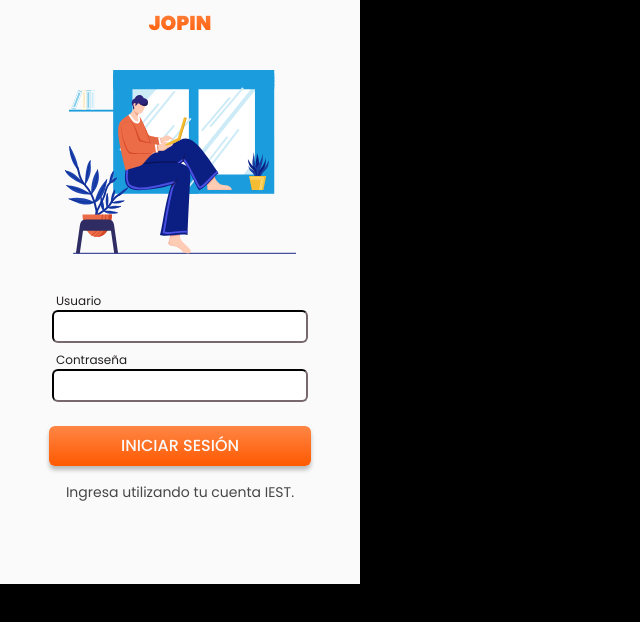
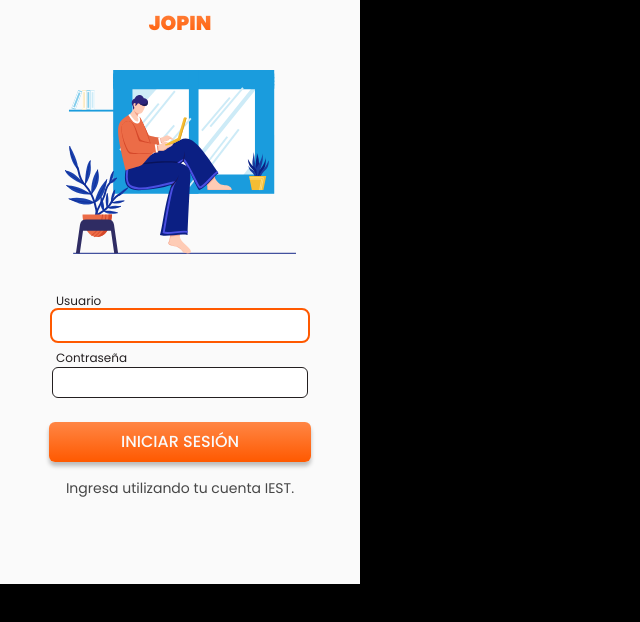
Before and after one commit to lastra-dev/jopin, a React (Create React App) app: page / in a window 1280 px wide. Shown: the top 622 px of the page, without its empty margins (0-640 px from the left). Built offline with nearby package versions, Linux system fonts and the light colour scheme.

Commit message:
style(LoginScreen): Change color from input hover to focus

```diff
--- a/src/screens/LoginScreen/LoginScreen.css
+++ b/src/screens/LoginScreen/LoginScreen.css
@@ -7,16 +7,19 @@
   margin: 24px 0 16px;
 }
 
+.login-btn:focus {
+  outline: 2px solid hsl(var(--clr-dark));
+}
+
 .input {
   padding: 4px;
   width: 256px;
-  border-color: hsl(var(--clr-dark));
+  border: 1px solid hsl(var(--clr-dark));
 }
 
-.input:hover {
-  padding: 4px;
-  width: 256px;
-  border-color: hsl(var(--clr-orange));
+.input:focus {
+  border-color: transparent;
+  outline: 2px solid hsl(var(--clr-orange));
 }
 
 .label {
--- a/src/screens/LoginScreen/index.js
+++ b/src/screens/LoginScreen/index.js
@@ -13,11 +13,12 @@ const LoginScreen = () => {
           alt="A person sitting on the window"
           className="center login-img"
         />
-        <form style={{textAlign: "center"}}>
+        <form style={{ textAlign: "center" }}>
           <p className="label fs-300">Usuario</p>
-          <input className="rounded-border input" type={"text"}></input>
+          <input name={"username"} spellCheck={"false"} autoComplete={"off"}
+            autoFocus className="rounded-border input" type={"text"}></input>
           <p className="label fs-300 mt-8">Contraseña</p>
-          <input className="rounded-border input" type={"password"}></input>
+          <input name={"password"} className="rounded-border input" type={"password"}></input>
           <button className="primary-btn btn-shadow fs-500 login-btn">INICIAR SESIÓN</button>
           <p className="subtitle text-gray">Ingresa utilizando tu cuenta IEST.</p>
         </form>
```
